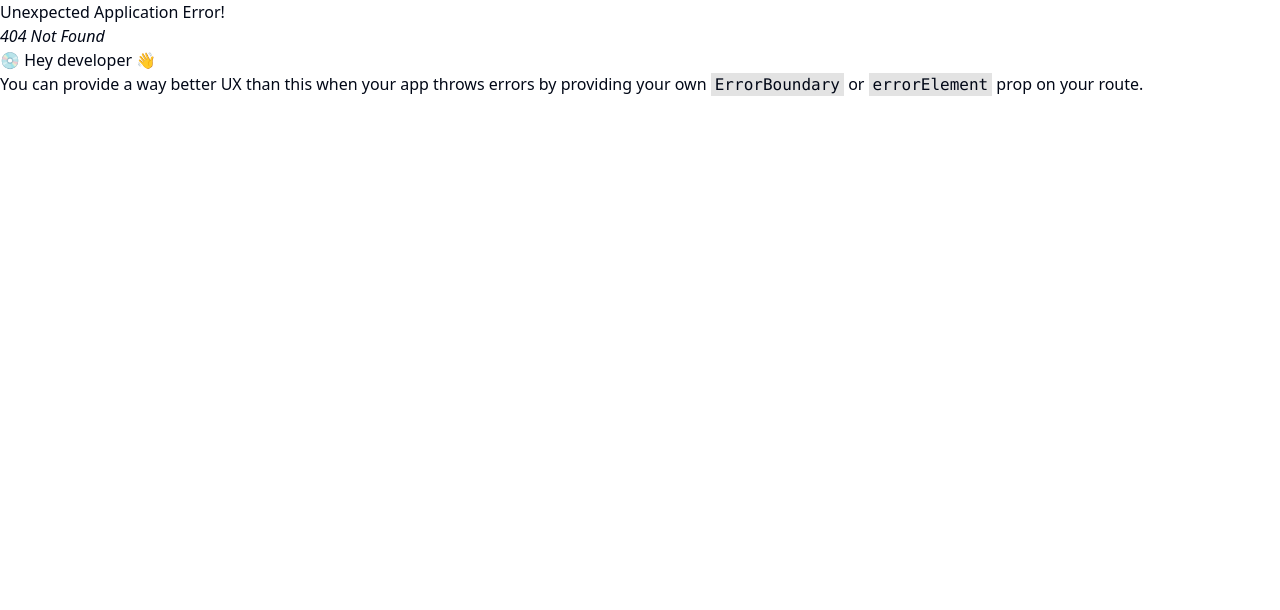
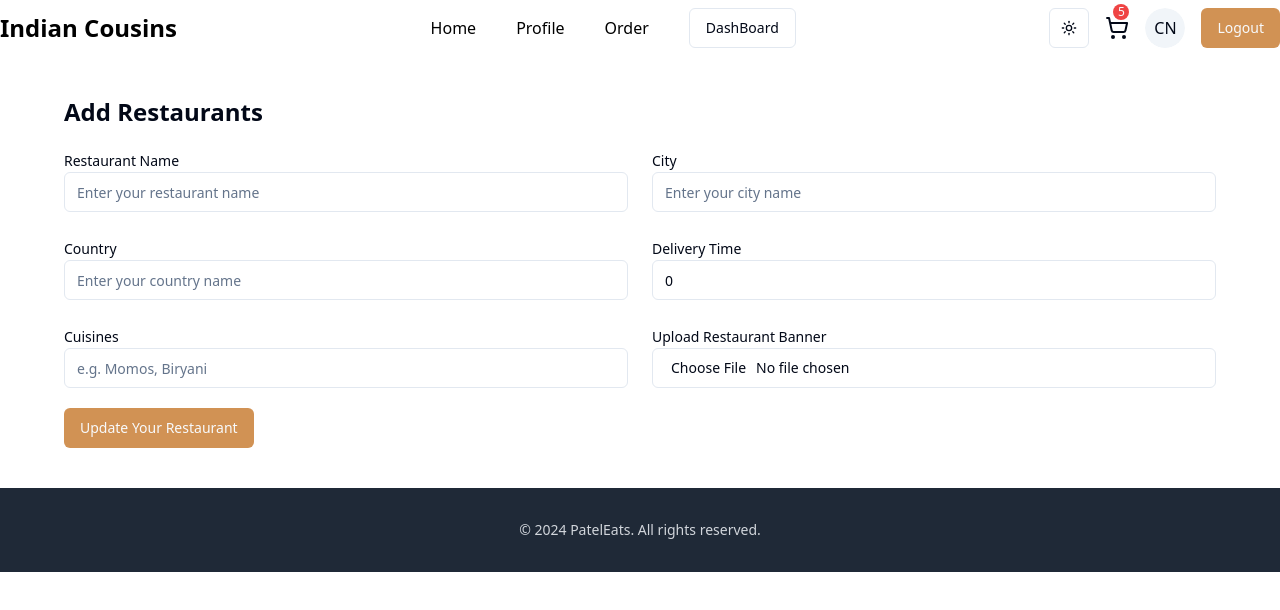
Before and after one commit to daddys-code18/Mern_Food_App, a React (Vite) app in the folder client/: page /admin/restaurant in a window 1280 px wide. Before the commit this address had no page. Shown: the top 610 px of the page. Built offline with nearby package versions, Linux system fonts and the light colour scheme.

Commit message:
Admin Restaurant Page  done

```diff
--- a/client/src/App.tsx
+++ b/client/src/App.tsx
@@ -12,6 +12,7 @@ import Profile from "./components/Profile";
 import SearchPage from "./components/SearchPage";
 import RestaurantDetail from "./components/RestaurantDetail";
 import Cart from "./components/Cart";
+import Restaurant from "./admin/Restaurant";
 
 const appRouter = createBrowserRouter([
   {
@@ -34,6 +35,10 @@ const appRouter = createBrowserRouter([
       {
         path: "/cart",
         element: <Cart />,
+      },
+      {
+        path: "/admin/restaurant",
+        element: <Restaurant />,
       },
     ],
   },
--- /dev/null
+++ b/client/src/admin/Restaurant.tsx
@@ -0,0 +1,173 @@
+import { useState } from "react";
+import {
+  RestaurantFormSchema,
+  restaurantFromSchema,
+} from "@/schema/restaurantSchema";
+// import { Input } from "@/components/ui/input";
+// import { Label } from "@/components/ui/label";
+
+import { Input } from "@/components/ui/input";
+import { Label } from "@/components/ui/label";
+import { Button } from "@/components/ui/button";
+import { Loader2 } from "lucide-react";
+
+const Restaurant = () => {
+  const [input, setInput] = useState({
+    restaurantName: "",
+    city: "",
+    country: "",
+    deliveryTime: 0,
+    cuisines: [],
+    imageFile: undefined,
+  });
+  const [errors, setErrors] = useState<Partial<RestaurantFormSchema>>({});
+  const loading = false;
+  const restaurant = true;
+
+  const changeEventHandler = (e: React.ChangeEvent<HTMLInputElement>) => {
+    const { name, value, type } = e.target;
+    setInput({ ...input, [name]: type === "number" ? Number(value) : value });
+  };
+
+  const submitHandler = (e: FormEvent<HTMLFormElement>) => {
+    e.preventDefault();
+    console.log(input);
+    const result = restaurantFromSchema.safeParse(input);
+    if (!result.success) {
+      const fieldErrors = result.error.formErrors.fieldErrors;
+      setErrors(fieldErrors as Partial<RestaurantFormSchema>);
+      return;
+      // add restaurant api implementation start from here
+    }
+  };
+  return (
+    <>
+      <div className="">
+        <div className="max-w-6xl mx-auto my-10">
+          <div className="">
+            <h1 className="font-extrabold text-2xl mb-5">Add Restaurants</h1>
+            <form action="" onSubmit={submitHandler}>
+              <div className="md:grid grid-cols-2 gap-6 space-y-2 md:space-y-0 ">
+                <div>
+                  <Label>Restaurant Name</Label>
+                  <Input
+                    type="text"
+                    name="restaurantName"
+                    value={input.restaurantName}
+                    onChange={changeEventHandler}
+                    placeholder="Enter your restaurant name"
+                  />
+                  {errors && (
+                    <span className="text-xs text-red-600 font-medium">
+                      {errors.restaurantName}
+                    </span>
+                  )}
+                </div>
+                <div>
+                  <Label>City</Label>
+                  <Input
+                    type="text"
+                    name="city"
+                    value={input.city}
+                    onChange={changeEventHandler}
+                    placeholder="Enter your city name"
+                  />
+                  {errors && (
+                    <span className="text-xs text-red-600 font-medium">
+                      {errors.city}
+                    </span>
+                  )}
+                </div>
+                <div>
+                  <Label>Country</Label>
+                  <Input
+                    type="text"
+                    name="country"
+                    value={input.country}
+                    onChange={changeEventHandler}
+                    placeholder="Enter your country name"
+                  />
+                  {errors && (
+                    <span className="text-xs text-red-600 font-medium">
+                      {errors.country}
+                    </span>
+                  )}
+                </div>
+                <div>
+                  <Label>Delivery Time</Label>
+                  <Input
+                    type="number"
+                    name="deliveryTime"
+                    value={input.deliveryTime}
+                    onChange={changeEventHandler}
+                    placeholder="Enter your delivery time"
+                  />
+                  {errors && (
+                    <span className="text-xs text-red-600 font-medium">
+                      {errors.deliveryTime}
+                    </span>
+                  )}
+                </div>
+                <div>
+                  <Label>Cuisines</Label>
+                  <Input
+                    type="text"
+                    name="cuisines"
+                    value={input.cuisines}
+                    onChange={(e) =>
+                      setInput({
+                        ...input,
+                        cuisines: e.target.value.split(","),
+                      })
+                    }
+                    placeholder="e.g. Momos, Biryani"
+                  />
+                  {errors && (
+                    <span className="text-xs text-red-600 font-medium">
+                      {errors.cuisines}
+                    </span>
+                  )}
+                </div>
+                <div>
+                  <Label>Upload Restaurant Banner</Label>
+                  <Input
+                    onChange={(e) =>
+                      setInput({
+                        ...input,
+                        imageFile: e.target.files?.[0] || undefined,
+                      })
+                    }
+                    type="file"
+                    accept="image/*"
+                    name="imageFile"
+                  />
+                  {errors && (
+                    <span className="text-xs text-red-600 font-medium">
+                      {errors.imageFile?.name}
+                    </span>
+                  )}
+                </div>
+              </div>
+              <div className="my-5 w-fit">
+                {loading ? (
+                  <Button disabled className="bg-orange hover:bg-hoverOrange">
+                    <Loader2 className="mr-2 h-4 w-4 animate-spin" />
+                    Please wait
+                  </Button>
+                ) : (
+                  <Button className="bg-orange hover:bg-hoverOrange">
+                    {restaurant
+                      ? "Update Your Restaurant"
+                      : "Add Your Restaurant"}
+                  </Button>
+                )}
+              </div>
+            </form>
+          </div>
+        </div>
+      </div>
+    </>
+  );
+};
+
+export default Restaurant;
--- a/client/src/components/CheckoutConfirnPage.tsx
+++ b/client/src/components/CheckoutConfirnPage.tsx
@@ -20,7 +20,7 @@ const CheckoutConfirnPage = ({
 }) => {
   const [input, setInput] = useState({
     name: "",
-    email: "",
+    textse: "",
     contact: "",
     address: "",
     city: "",
@@ -33,6 +33,10 @@ const CheckoutConfirnPage = ({
 
   const checkOutHandler = (e: FormEvent<HTMLFormElement>) => {
     e.preventDefault();
+
+    {
+      /* Email Feild is not working   */
+    }
     console.log(input);
   };
   let loading = false;
@@ -60,13 +64,14 @@ const CheckoutConfirnPage = ({
                 onChange={changeEventHandler}
               />
             </div>
+            {/* Email Feild is not working   */}
             <div>
               <Label>Email</Label>
               <Input
                 disabled
-                type="email"
-                name="email"
-                value={input.email}
+                type="text"
+                name="textse"
+                value={input.textse}
                 onChange={changeEventHandler}
               />
             </div>
--- /dev/null
+++ b/client/src/schema/restaurantSchema.ts
@@ -0,0 +1,19 @@
+import { z } from "zod";
+
+export const restaurantFromSchema = z.object({
+  restaurantName: z
+    .string()
+    .nonempty({ message: "Restaurant name is required" }),
+  city: z.string().nonempty({ message: "City is required" }),
+  country: z.string().nonempty({ message: "Country is required" }),
+  deliveryTime: z
+    .number()
+    .min(0, { message: "Delivery time can not be negative" }),
+  cuisines: z.array(z.string()),
+  imageFile: z
+    .instanceof(File)
+    .optional()
+    .refine((file) => file?.size !== 0, { message: "Image file is required" }),
+});
+
+export type RestaurantFormSchema = z.infer<typeof restaurantFromSchema>;
```
